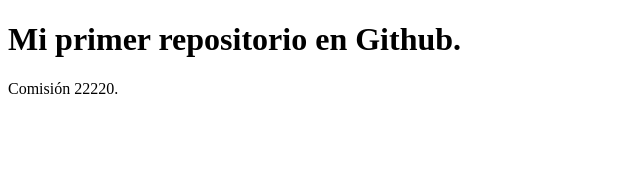
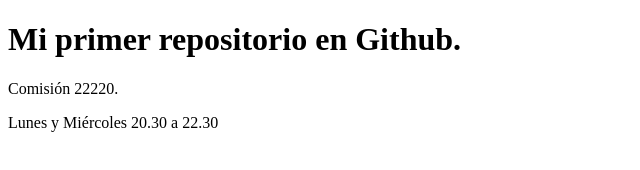
Before and after one commit to rodrigozungri/comision-22220, a plain HTML site: page index.html in a window 1280 px wide. Shown: the whole page, without its empty margins (0-640 px from the left). Drawn offline with Linux system fonts and the light colour scheme.

Commit message:
actualizo index

```diff
--- a/index.html
+++ b/index.html
@@ -10,6 +10,7 @@
 
     <h1>Mi primer repositorio en Github.</h1>
     <p>Comisión 22220.</p>
+    <p>Lunes y Miércoles 20.30 a 22.30</p>
 
 </body>
 </html>
```
